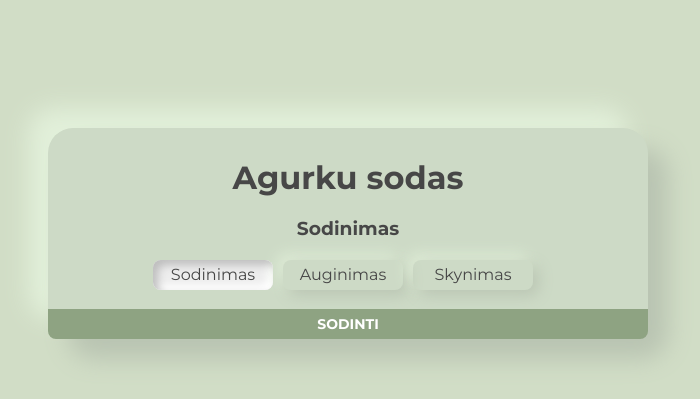
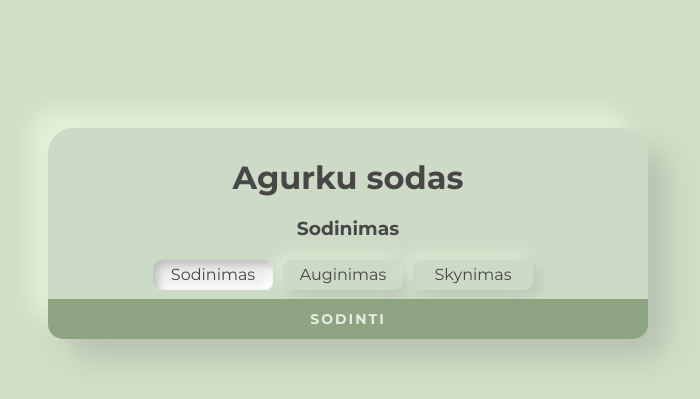
Before and after one commit to rositatisor/homework, a PHP site: page /homework/sodinimas.php in a window 1280 px wide. Shown: the top 399 px of the page, without its empty margins (336-1036 px from the left). Run offline with PHP 8.4, Linux system fonts and the light colour scheme.

Commit message:
button fixes

```diff
--- a/agurkai/css/main.css
+++ b/agurkai/css/main.css
@@ -4,6 +4,10 @@ body {
     background: #d1ddc6;
     color: #474747;
     /* background: linear-gradient(135deg, #CDDAC6 0%, #BCCCB2 60%, #8EA382 100%); */
+}
+button {
+    outline: none;
+    cursor: pointer;
 }
 .container {
     display: inline-block;
@@ -80,31 +84,33 @@ body {
             margin: 0 0 15px;
         }
         .items:last-of-type{
-            margin-bottom: 50px;
+            margin-bottom: 70px;
         }
         button.rauti {
             display: inline-block;
-            width: 20px;
+            width: 30px;
+            font-size: 24px;
             color: #474747;
             border: none;
-            font-weight: bold;
             background: none;
+            transform: rotate(45deg);
         }
             button.rauti:hover {
                 cursor: pointer;
             }
         button.sodinti {
             position: absolute;
+            height: 40px;
             width: 100%;
             bottom: 0;
             left: 0;
             font-size: 14px;
+            line-height: 30px;
             font-weight: bold;
-            height: 30px;
-            line-height: 30px;
-            color: #fff;
+            letter-spacing: 2px;
+            color: #fffc;
             text-align: center;
             border: none;
-            border-radius: 0 0 8px 8px;
+            border-radius: 0 0 15px 15px;
             background: #8EA382;
         }
--- a/agurkai/sodinimas.php
+++ b/agurkai/sodinimas.php
@@ -64,7 +64,7 @@
                     <p>Agurkas nr. <?= $agurkas['ID'] ?></p>
                     <p>Kiekis: <?= $agurkas['kiekis'] ?></p>
                     <!-- paspaudus ant Israuti mygtuko, i POST masyva irasomas 'rauti' => atitinkamoID elementas-->
-                    <button class="rauti" type="submit" name="rauti" value="<?= $agurkas['ID'] ?>">X</button>
+                    <button class="rauti" type="submit" name="rauti" value="<?= $agurkas['ID'] ?>">+</button>
                 </div>
             <?php endforeach ?>
             <!-- paspaudus ant Sodinti mygtuko, i POST masyva irasomas 'sodinti' elementas-->
```
